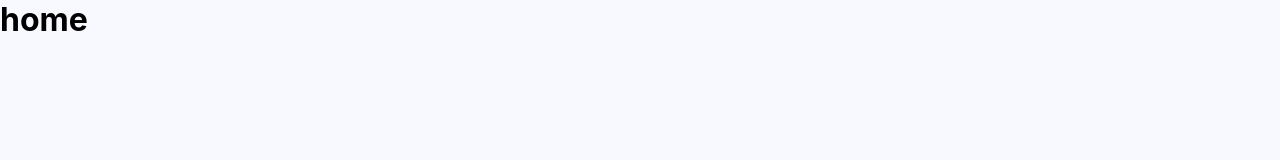
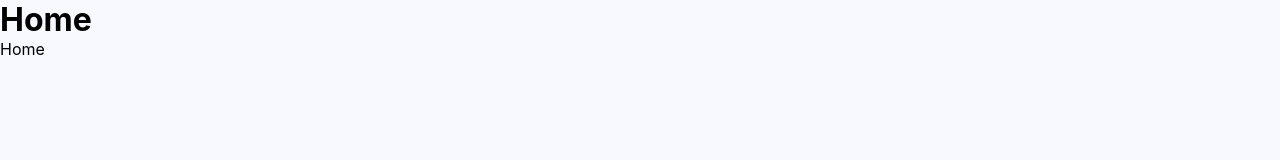
Before and after one commit to rahmatagungj/react-bottom-navigation, a React (Create React App) app: page /projects in a window 1280 px wide. Both pictures are taken after a click on the item 315 px from the left and 778 px from the top of the page. Shown: the top 160 px of the page. Built offline with nearby package versions, Linux system fonts and the light colour scheme.

Commit message:
add pages

```diff
--- a/src/Components/Content/Index.js
+++ b/src/Components/Content/Index.js
@@ -1,17 +1,20 @@
 import React from "react";
 import { Switch, Route } from "react-router-dom";
+import Home from "../../Page/Home/Index";
+import Profile from "../../Page/Profile/Index";
+import Projects from "../../Page/Projects/Index";
 
 const Content = () => {
   return (
     <Switch>
       <Route path="/" exact>
-        <h1>home</h1>
+        <Home />
       </Route>
       <Route path="/projects" exact>
-        <h1>projects</h1>
+        <Projects />
       </Route>
       <Route path="/profile" exact>
-        <h1>profile</h1>
+        <Profile />
       </Route>
     </Switch>
   );
--- /dev/null
+++ b/src/Page/Home/Index.js
@@ -0,0 +1,12 @@
+import React from "react";
+
+const Home = () => {
+  return (
+    <div>
+      <h1>Home</h1>
+      Home
+    </div>
+  );
+};
+
+export default Home;
--- /dev/null
+++ b/src/Page/Profile/Index.js
@@ -0,0 +1,12 @@
+import React from "react";
+
+const Profile = () => {
+  return (
+    <div>
+      <h1>Profile</h1>
+      Profile
+    </div>
+  );
+};
+
+export default Profile;
--- /dev/null
+++ b/src/Page/Projects/Index.js
@@ -0,0 +1,12 @@
+import React from "react";
+
+const Projects = () => {
+  return (
+    <div>
+      <h1>Projects</h1>
+      Projects
+    </div>
+  );
+};
+
+export default Projects;
```
